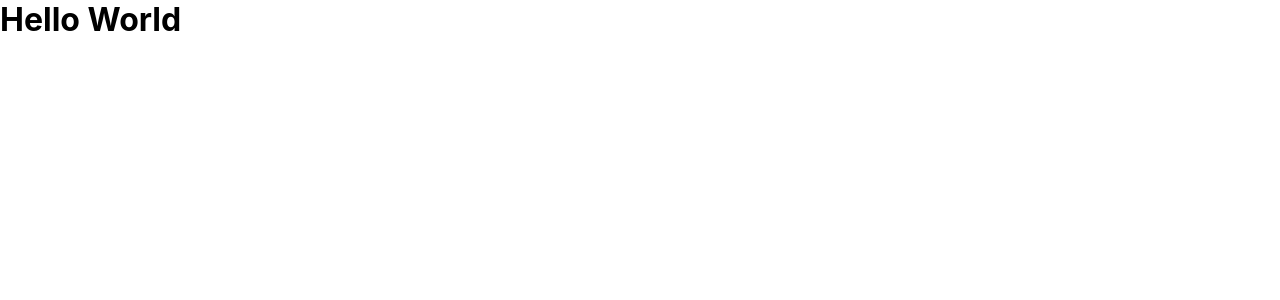
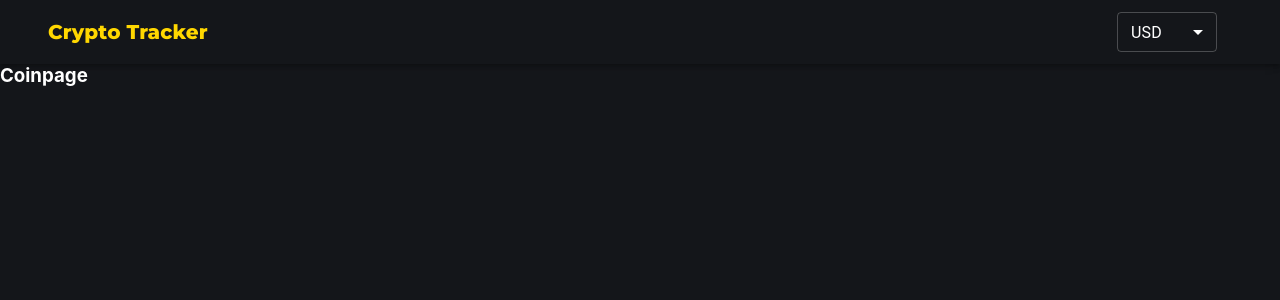
Before and after one commit to d00d1e/crypto-tracker, a React (Create React App) app: page /coins/1 in a window 1280 px wide. Shown: the top 300 px of the page. Built offline with nearby package versions, Linux system fonts and the light colour scheme.

Commit message:
add project routing, add context API, add header

```diff
--- a/src/App.js
+++ b/src/App.js
@@ -1,10 +1,32 @@
+import { makeStyles } from "@material-ui/core";
+import { BrowserRouter, Switch, Route } from "react-router-dom";
+
 import "./App.css";
+import Header from "./components/Header";
+import Coinpage from "./pages/Coinpage";
+import Homepage from "./pages/Homepage";
+
+const useStyles = makeStyles(() => ({
+  App: {
+    backgroundColor: "#14161a",
+    color: "#FFFFFF",
+    minHeight: "100vh",
+  },
+}));
 
 function App() {
+  const classes = useStyles();
+
   return (
-    <div className="App">
-      <h1>Hello World</h1>
-    </div>
+    <BrowserRouter>
+      <div className={classes.App}>
+        <Header />
+        <Switch>
+          <Route exact path="/" component={Homepage} />
+          <Route exact path="/coins/:id" component={Coinpage} />
+        </Switch>
+      </div>
+    </BrowserRouter>
   );
 }
 
--- /dev/null
+++ b/src/components/Header.js
@@ -0,0 +1,66 @@
+import React from "react";
+import { useHistory } from "react-router-dom";
+import {
+  AppBar,
+  Container,
+  createTheme,
+  makeStyles,
+  MenuItem,
+  Select,
+  ThemeProvider,
+  Toolbar,
+  Typography,
+} from "@material-ui/core";
+import { CryptoState } from "../context/Context";
+
+const useStyles = makeStyles(() => ({
+  title: {
+    flex: 1,
+    color: "gold",
+    fontFamily: "Montserrat",
+    fontWeight: "bold",
+    cursor: "pointer",
+  },
+}));
+
+export default function Header() {
+  const classes = useStyles();
+  const history = useHistory();
+  const darkTheme = createTheme({
+    palette: {
+      primary: {
+        main: "#fff",
+      },
+      type: "dark",
+    },
+  });
+
+  const { currency, setCurrency } = CryptoState();
+
+  return (
+    <ThemeProvider theme={darkTheme}>
+      <AppBar color="transparent" position="static">
+        <Container>
+          <Toolbar>
+            <Typography
+              className={classes.title}
+              variant="h6"
+              onClick={() => history.push("/")}
+            >
+              Crypto Tracker
+            </Typography>
+            <Select
+              variant="outlined"
+              style={{ width: 100, height: 40, marginRight: 15 }}
+              value={currency}
+              onChange={(e) => setCurrency(e.target.value)}
+            >
+              <MenuItem value={"USD"}>USD</MenuItem>
+              <MenuItem value={"EUR"}>EUR</MenuItem>
+            </Select>
+          </Toolbar>
+        </Container>
+      </AppBar>
+    </ThemeProvider>
+  );
+}
--- /dev/null
+++ b/src/context/Context.js
@@ -0,0 +1,23 @@
+import { createContext, useContext, useEffect, useState } from "react";
+
+const CryptoContext = createContext();
+
+export const CryptoState = () => {
+  return useContext(CryptoContext);
+};
+
+export const Context = ({ children }) => {
+  const [currency, setCurrency] = useState("USD");
+  const [symbol, setSymbol] = useState("$");
+
+  useEffect(() => {
+    if (currency === "USD") setSymbol("$");
+    else if (currency === "EUR") setSymbol("€");
+  }, [currency]);
+
+  return (
+    <CryptoContext.Provider value={{ currency, symbol, setCurrency }}>
+      {children}
+    </CryptoContext.Provider>
+  );
+};
--- a/src/index.js
+++ b/src/index.js
@@ -2,10 +2,13 @@ import React from "react";
 import ReactDOM from "react-dom";
 import "./index.css";
 import App from "./App";
+import { Context } from "./context/Context";
 
 ReactDOM.render(
   <React.StrictMode>
-    <App />
+    <Context>
+      <App />
+    </Context>
   </React.StrictMode>,
   document.getElementById("root")
 );
--- /dev/null
+++ b/src/pages/Coinpage.js
@@ -0,0 +1,9 @@
+import React from "react";
+
+export default function Coinpage() {
+  return (
+    <div>
+      <h3>Coinpage</h3>
+    </div>
+  );
+}
--- /dev/null
+++ b/src/pages/Homepage.js
@@ -0,0 +1,9 @@
+import React from "react";
+
+export default function Homepage() {
+  return (
+    <div>
+      <h3>Homepage</h3>
+    </div>
+  );
+}
```
